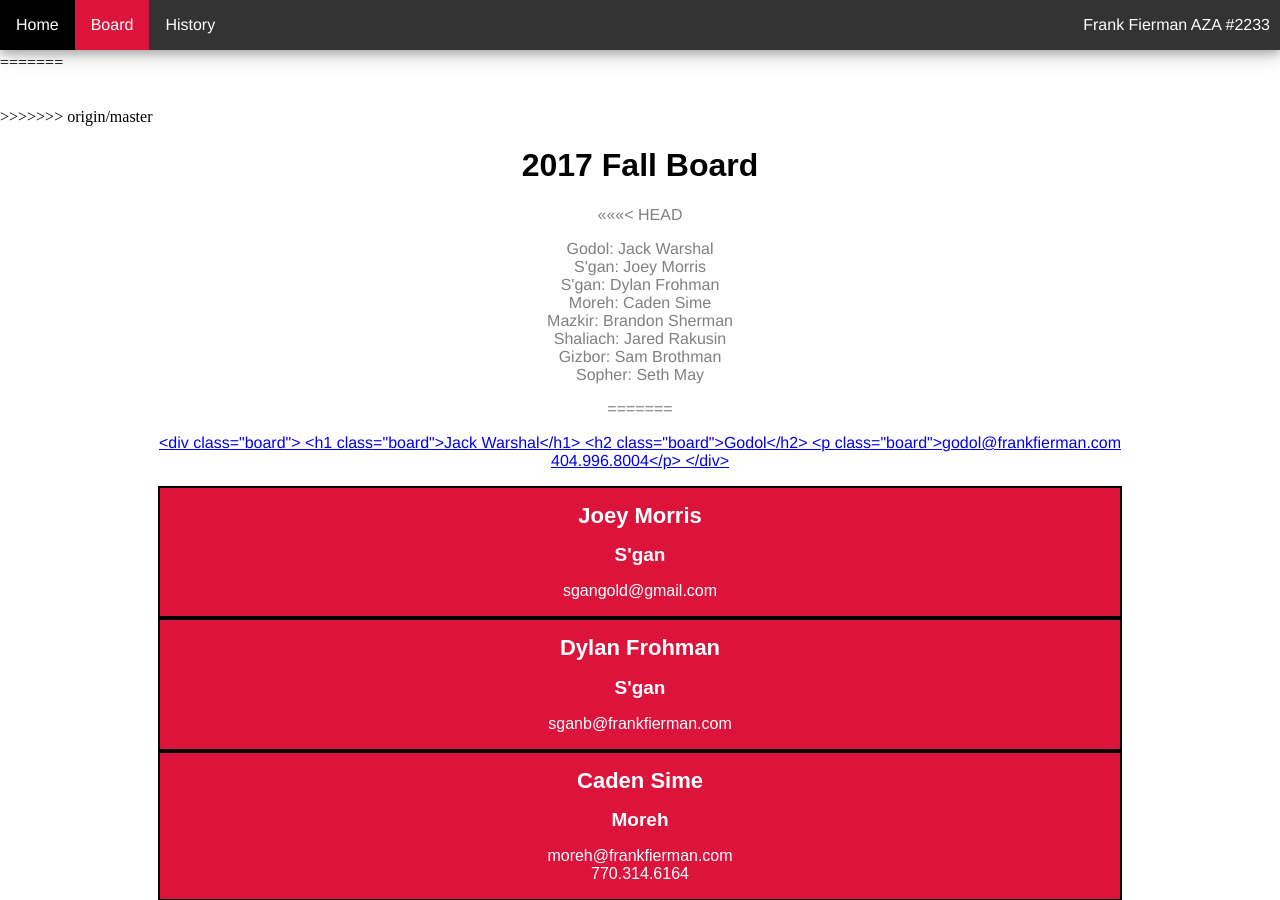
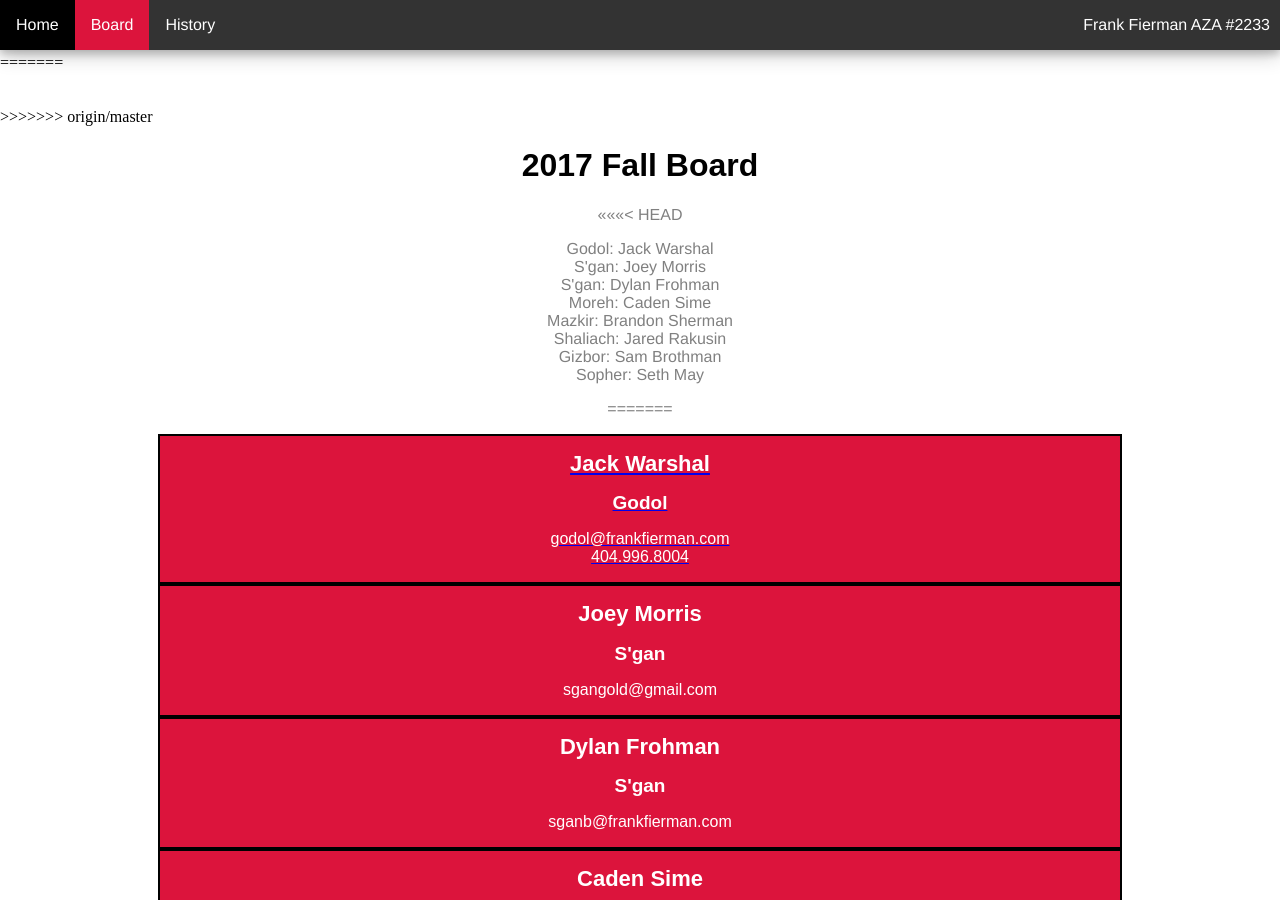
Before and after one commit to fiermanmazkir/fiermanmazkir.github.io, a Jekyll site: the page built from board/index.md, in a window 1280 px wide and 900 px high. Built offline with Jekyll 4.4.1, drawn with Linux system fonts in a browser that asks for light colours; comment, search, counter and statistics services are not loaded.

Commit message:
Update index.md

```diff
--- a/board/index.md
+++ b/board/index.md
@@ -55,12 +55,12 @@ p.board {
 </div>
 =======
 
-<a href="bios/JackWarshal.html"><div class="board">
-         <h1 class="board">Jack Warshal</h1>
+<div class="board">
+         <a href="bios/JackWarshal.html"><h1 class="board">Jack Warshal</h1>
 	 <h2 class="board">Godol</h2>
 	 <p class="board">godol@frankfierman.com<br>
 	 404.996.8004</p>
-	 </div></a>
+	 </a></div>
 
 <div class="board">
          <h1 class="board">Joey Morris</h1>
```
